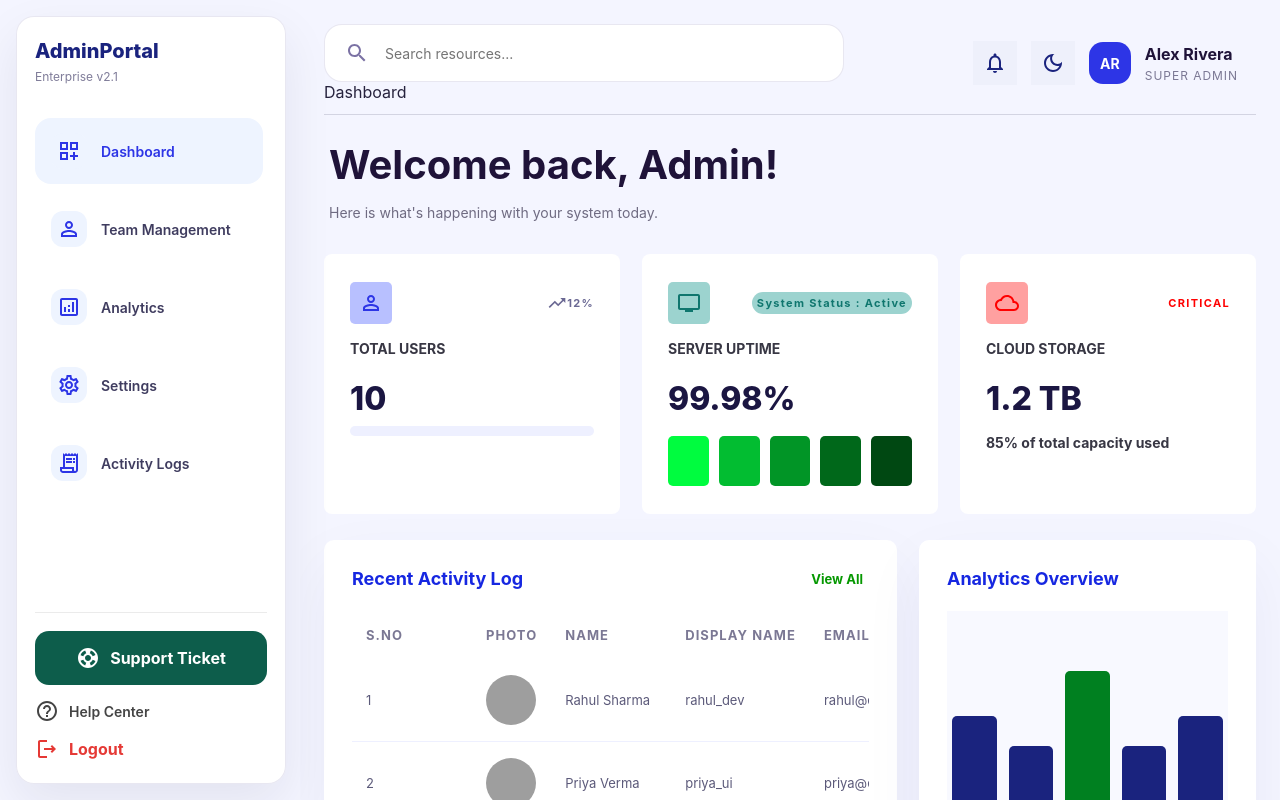
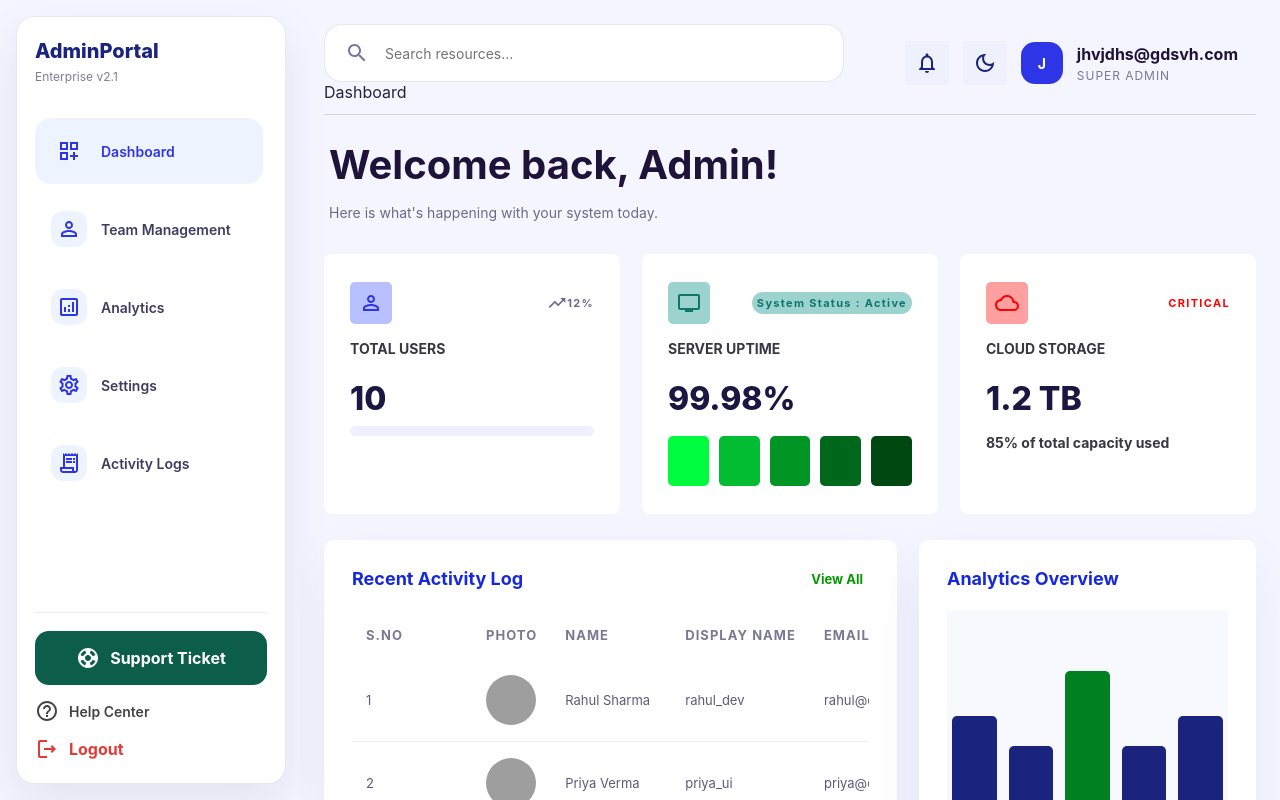
Before and after one commit to karansonimj2001/reactapp, a React (Vite) app: page /dashboard in a window 1280 px wide. Both pictures are taken after typing "name@example.com", "Sample123" into the empty fields and a click on the button "Login →". Shown: the top 800 px of the page. Built offline with nearby package versions, Linux system fonts and the light colour scheme; grey boxes are pictures that could not be loaded.

Commit message:
added the dynamic admin data

```diff
--- a/src/page/Dashboard.jsx
+++ b/src/page/Dashboard.jsx
@@ -39,6 +39,13 @@ const navItems = [
     label: "Activity Logs",
   },
 ];
+const adminData = {
+  email: "jhvjdhs@gdsvh.com",
+  password: "hfgeshfaghcbabshvs",
+  role: "SUPER ADMIN",
+  remember: true,
+  savedAt: "2026-05-12T10:52:46.289Z",
+};
 const data = [
   {
     photo: "https://randomuser.me/api/portraits/men/1.jpg",
@@ -261,10 +268,14 @@ function Dashboard({ user }) {
             </button>
 
             <div className="profile-card">
-              <div className="profile-avatar">AR</div>
+              <div className="profile-avatar">
+                {adminData.email.charAt(0).toUpperCase()}
+              </div>
+
               <div>
-                <p className="profile-name">Alex Rivera</p>
-                <p className="profile-role">SUPER ADMIN</p>
+                <p className="profile-name">{adminData.email}</p>
+
+                <p className="profile-role">{adminData.role}</p>
               </div>
             </div>
           </div>
```
